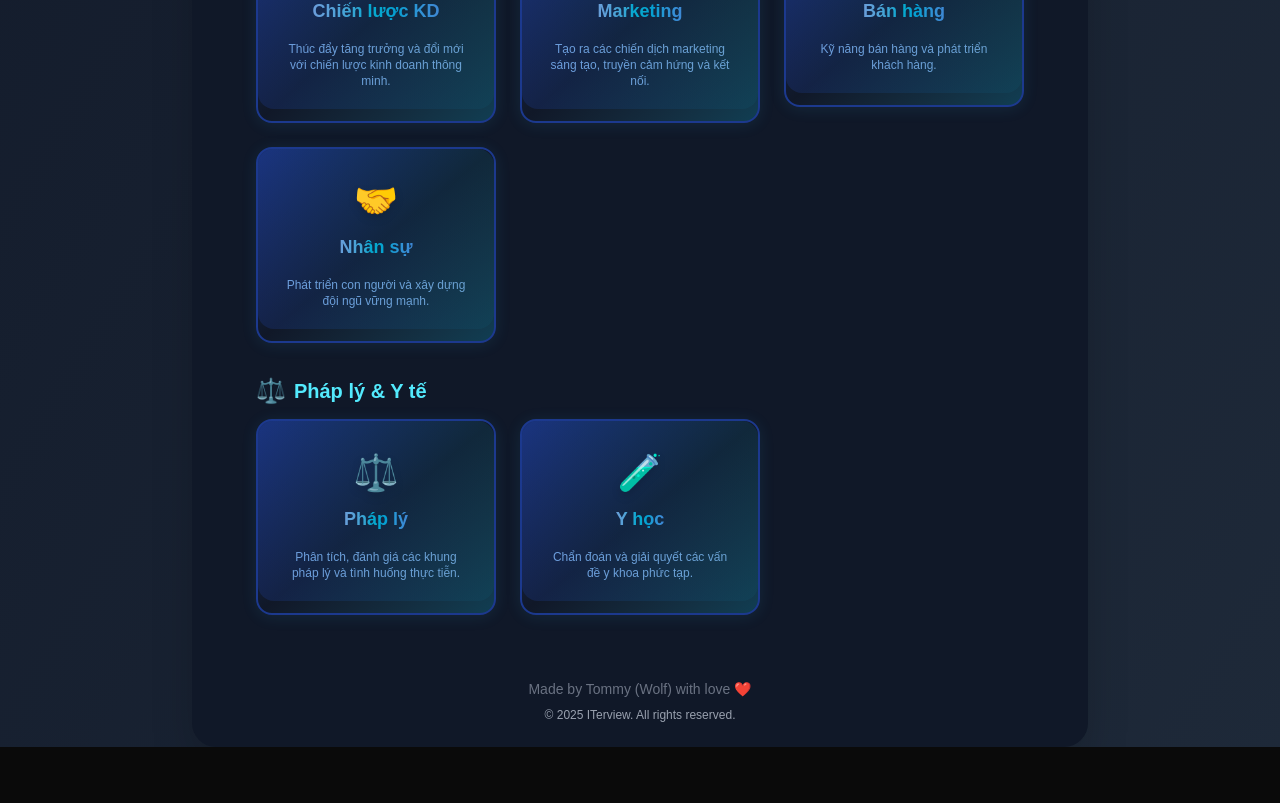
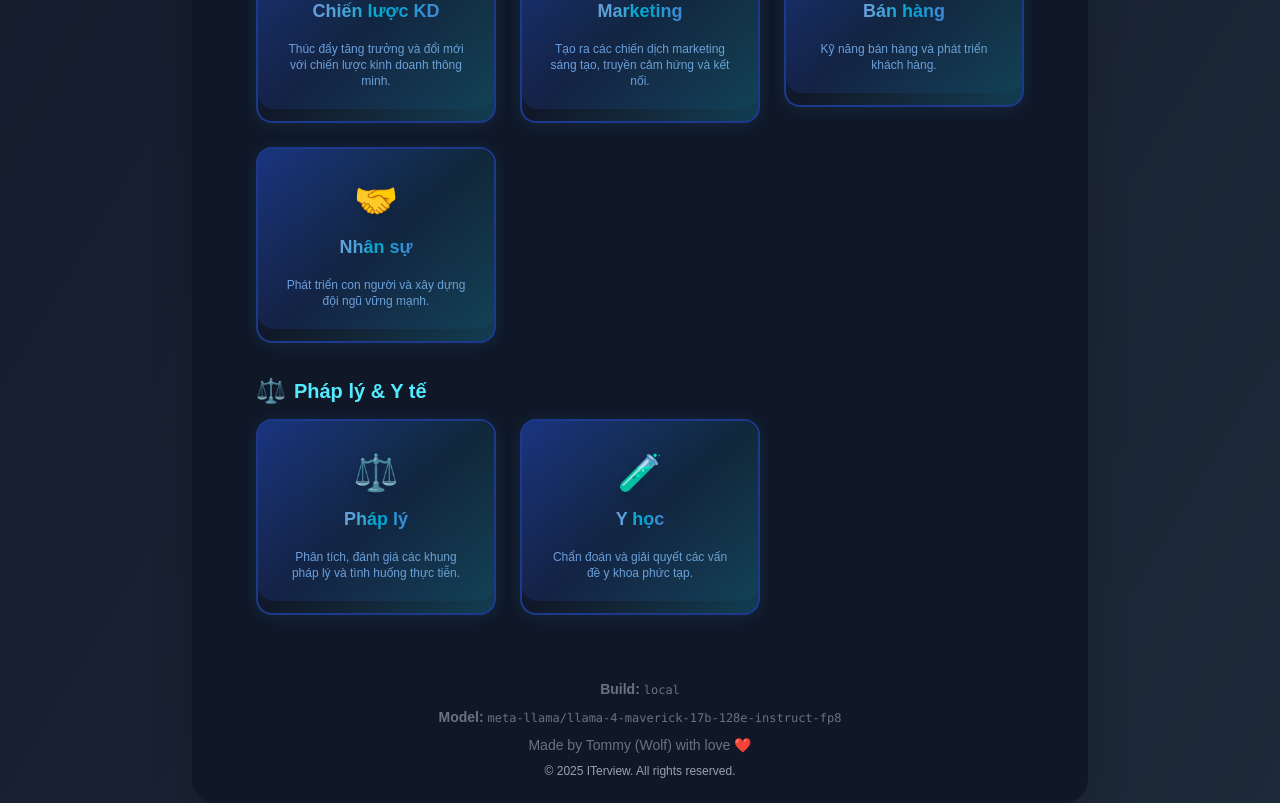
Before and after one commit to WolfCanCode/AIamInterview, a Next.js app: page / in a window 1280 px wide. Shown: the part 1321-2124 px from the top of the page. Before the commit the page ends 2068 px from the top, so only its background shows below. Built offline with nearby package versions, Linux system fonts and the light colour scheme.

Commit message:
feat: add build version and model information to Footer component; create getBuildVersion function for version retrieval

```diff
--- a/components/Footer.tsx
+++ b/components/Footer.tsx
@@ -1,11 +1,25 @@
 import React from 'react';
+import { getBuildVersion } from '@/lib/buildInfo';
 
 export default function Footer() {
+  const version = getBuildVersion();
+
   return (
     <footer className="mt-auto pt-8 text-center text-gray-500 text-xs sm:text-sm flex flex-col items-center gap-2 w-full">
       <span>
+        <strong>Build:</strong>{' '}
+        <span className="font-mono text-xs">{version}</span>
+      </span>
+      <span>
+        <strong>Model:</strong>{' '}
+        <span className="font-mono text-xs">
+          meta-llama/llama-4-maverick-17b-128e-instruct-fp8
+        </span>
+      </span>
+      <span>
         Made by Tommy (Wolf) with love <span className="inline-block">❤️</span>
       </span>
+
       <span className="text-xs text-gray-400">
         © {new Date().getFullYear()} ITerview. All rights reserved.
       </span>
--- /dev/null
+++ b/lib/buildInfo.ts
@@ -0,0 +1,4 @@
+export function getBuildVersion() {
+  const sha = process.env.VERCEL_GIT_COMMIT_SHA || 'local';
+  return sha.slice(0, 7);
+}
```
